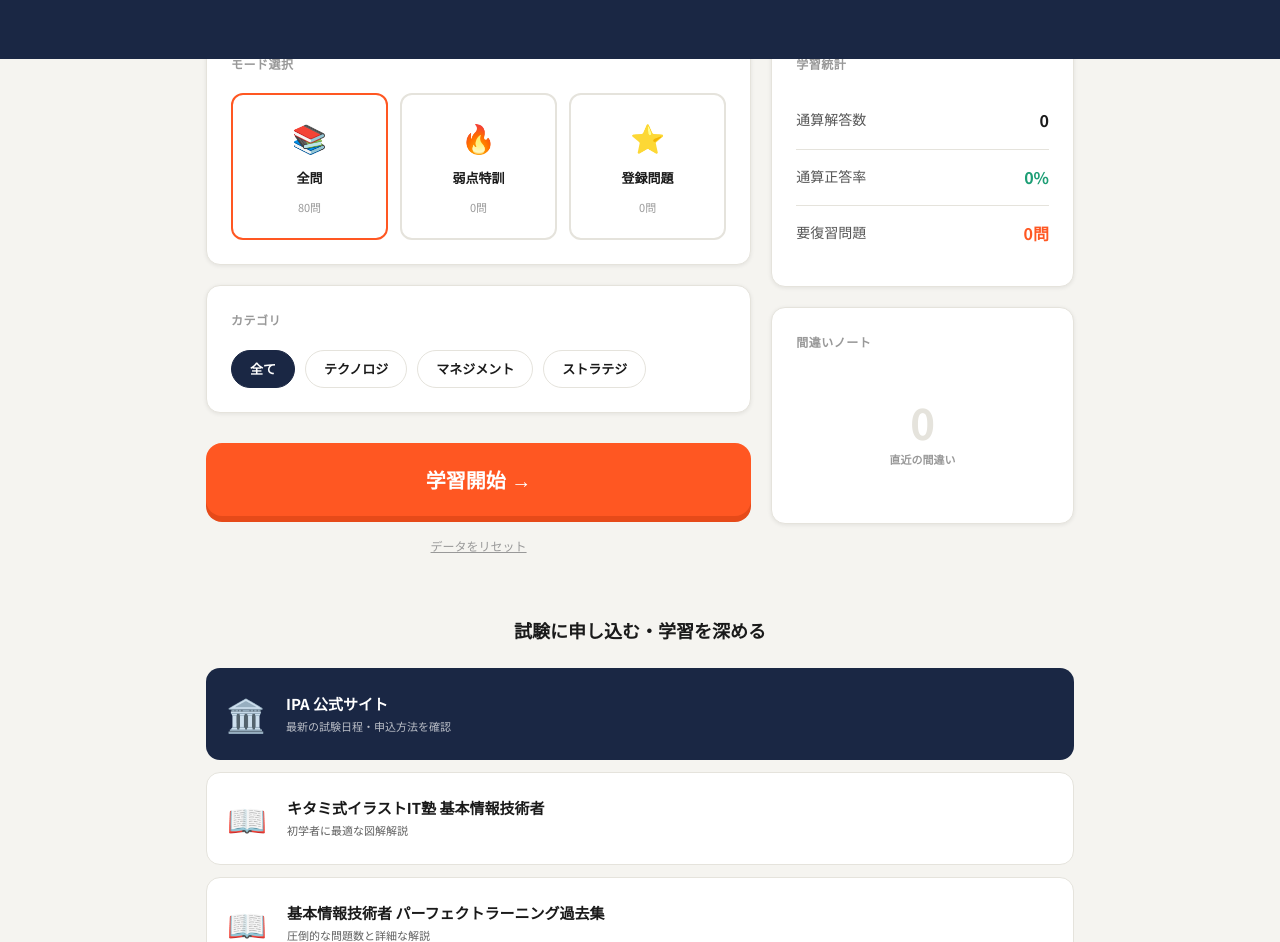
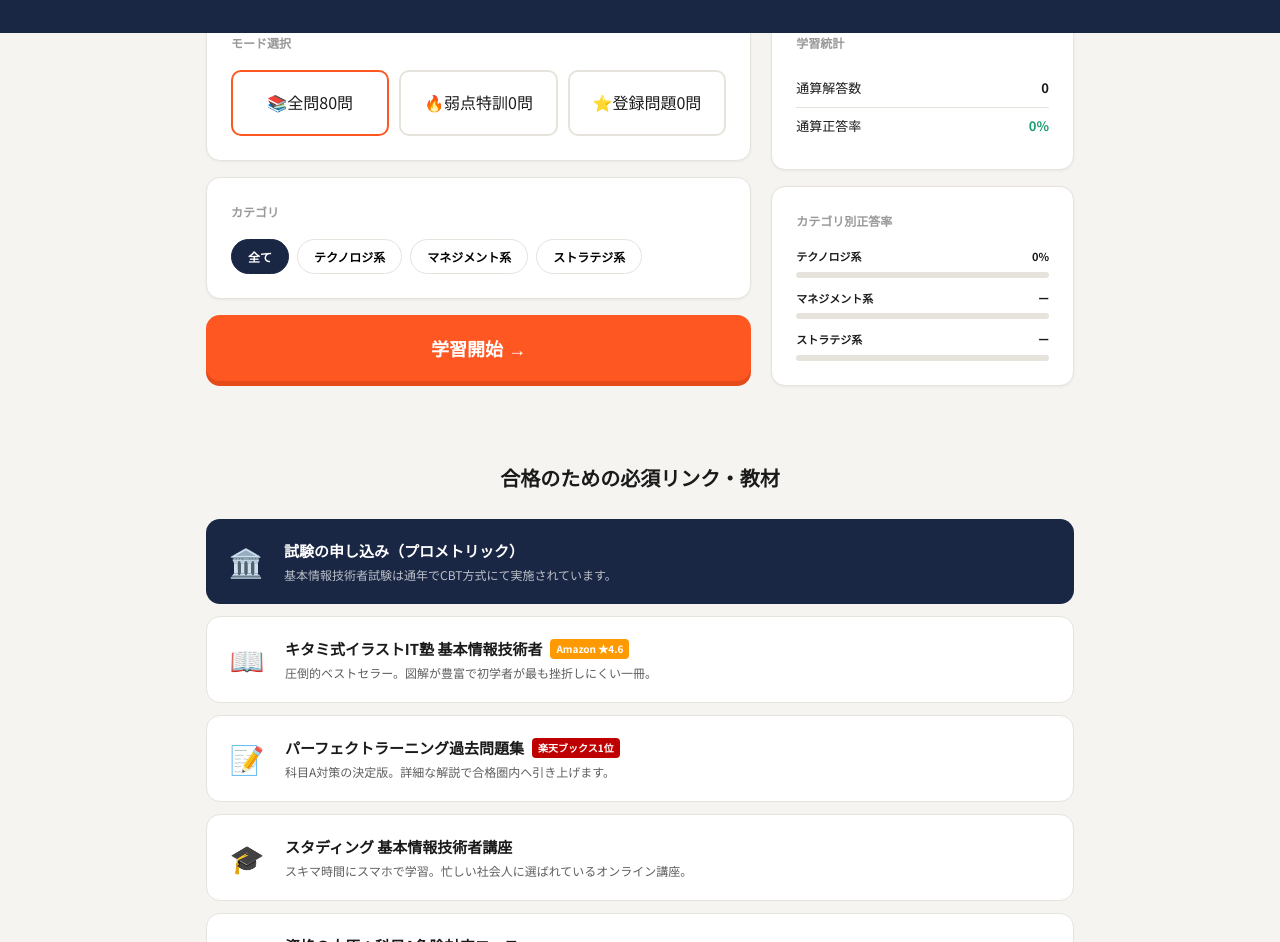
Before and after one commit to shikaku-pass/shikaku, a plain HTML site: page fe.html in a window 1280 px wide. Shown: the part 207-1149 px from the top of the page. Drawn offline with Linux system fonts and the light colour scheme.

Commit message:
Update fe.html

```diff
--- a/fe.html
+++ b/fe.html
@@ -4,235 +4,201 @@
     <meta charset="UTF-8">
     <meta name="viewport" content="width=device-width, initial-scale=1.0">
     <title>基本情報技術者（科目A） 無料問題集・過去問対策 | 資格Pass</title>
-    <meta name="description" content="基本情報技術者（科目A）の無料問題集。スマホ対応、解説付き。全問、弱点特訓、登録問題など多機能な学習モードを搭載。">
     <link rel="preconnect" href="https://fonts.googleapis.com">
     <link href="https://fonts.googleapis.com/css2?family=Zen+Kaku+Gothic+New:wght@400;700;900&family=Noto+Sans+JP:wght@400;500;700&display=swap" rel="stylesheet">
     <style>
         :root {
-            --primary-navy: #1a2744;
-            --accent-orange: #ff5722;
-            --accent-orange-dark: #e64a19;
-            --success-green: #1D9E75;
-            --success-green-bg: #E1F5EE;
-            --bg-gray: #f5f4f0;
-            --card-white: #ffffff;
-            --border-color: #e5e3dc;
-            --text-main: #1a1a1a;
-            --text-sub: #555555;
-            --text-light: #999999;
+            --navy: #1a2744; --green: #1D9E75; --green-bg: #E1F5EE;
+            --accent: #ff5722; --accent-d: #e64a19;
+            --bg: #f5f4f0; --white: #ffffff; --border: #e5e3dc;
+            --text: #1a1a1a; --text-sub: #555555; --text-light: #999999;
             --font-zen: 'Zen Kaku Gothic New', sans-serif;
-            --radius-main: 14px;
-            --shadow-sm: 0 1px 4px rgba(0,0,0,0.08);
+            --radius: 14px;
         }
+        * { box-sizing: border-box; margin: 0; padding: 0; -webkit-tap-highlight-color: transparent; }
+        body { background: var(--bg); font-family: 'Noto Sans JP', sans-serif; color: var(--text); line-height: 1.6; }
 
-        * { box-sizing: border-box; margin: 0; padding: 0; -webkit-tap-highlight-color: transparent; }
-        body { background: var(--bg-gray); font-family: 'Noto Sans JP', sans-serif; color: var(--text-main); line-height: 1.6; }
+        /* --- HEADER (DASHBOARD) --- */
+        .site-header { background: var(--navy); color: #fff; padding: 35px 20px 55px; position: relative; }
+        .header-inner { max-width: 900px; margin: 0 auto; position: relative; }
+        .course-tag { font-size: 11px; font-weight: 900; color: var(--green); letter-spacing: 1.5px; margin-bottom: 8px; display: block; }
+        .site-title { font-family: var(--font-zen); font-size: 28px; font-weight: 900; margin-bottom: 25px; }
+        .header-stats { display: flex; gap: 35px; align-items: baseline; }
+        .stat-unit { display: flex; flex-direction: column; }
+        .stat-num { font-size: 32px; font-weight: 900; line-height: 1; }
+        .stat-num.green { color: var(--green); }
+        .stat-label { font-size: 11px; font-weight: 700; opacity: 0.6; margin-top: 5px; }
+        .grade-badge { position: absolute; right: 0; top: 0; background: rgba(255,255,255,0.08); border: 1px solid rgba(255,255,255,0.15); padding: 12px 16px; border-radius: 12px; text-align: center; }
+        .grade-badge .v { display: block; font-size: 20px; font-weight: 900; border-bottom: 2px solid rgba(255,255,255,0.3); padding-bottom: 2px; }
+        .grade-badge .l { font-size: 10px; font-weight: 900; opacity: 0.5; }
 
-        /* --- DASHBOARD HEADER --- */
-        .dashboard-header { background: var(--primary-navy); color: #fff; padding: 40px 20px 60px; position: relative; }
-        .header-content { max-width: 900px; margin: 0 auto; position: relative; }
-        .course-label { font-size: 11px; font-weight: 900; color: var(--success-green); letter-spacing: 1px; margin-bottom: 8px; display: block; }
-        .course-title { font-family: var(--font-zen); font-size: 32px; font-weight: 900; margin-bottom: 30px; letter-spacing: -0.5px; }
+        /* --- MAIN CONTAINER --- */
+        .main-container { max-width: 900px; margin: -25px auto 80px; padding: 0 16px; display: grid; grid-template-columns: 1.8fr 1fr; gap: 20px; }
 
-        .main-stats { display: flex; gap: 40px; align-items: baseline; }
-        .stat-group { display: flex; flex-direction: column; }
-        .stat-number { font-size: 36px; font-weight: 900; line-height: 1; color: #fff; margin-bottom: 4px; }
-        .stat-number.green { color: var(--success-green); }
-        .stat-label { font-size: 12px; font-weight: 700; opacity: 0.7; }
+        /* --- CARDS --- */
+        .card { background: var(--white); border-radius: var(--radius); padding: 24px; margin-bottom: 16px; box-shadow: 0 1px 3px rgba(0,0,0,0.05); border: 1px solid var(--border); }
+        .card-ttl { font-size: 12px; font-weight: 900; color: var(--text-light); margin-bottom: 18px; }
 
-        .entry-badge { position: absolute; right: 0; top: 0; background: rgba(255,255,255,0.1); border: 1px solid rgba(255,255,255,0.2); padding: 12px 18px; border-radius: 12px; text-align: center; }
-        .entry-badge .val { display: block; font-size: 18px; font-weight: 900; }
-        .entry-badge .lbl { font-size: 10px; opacity: 0.6; }
+        /* --- SELECTORS --- */
+        .mode-grid { display: grid; grid-template-columns: repeat(3, 1fr); gap: 10px; }
+        .mode-item { border: 2px solid var(--border); border-radius: 10px; padding: 18px 5px; text-align: center; cursor: pointer; background: #fff; }
+        .mode-item.active { border-color: var(--accent); position: relative; }
+        .cat-wrap { display: flex; flex-wrap: wrap; gap: 8px; }
+        .cat-btn { background: #fff; border: 1px solid var(--border); padding: 8px 16px; border-radius: 20px; font-size: 12px; font-weight: 700; cursor: pointer; }
+        .cat-btn.active { background: var(--navy); color: #fff; border-color: var(--navy); }
 
-        /* --- LAYOUT GRID --- */
-        .dashboard-container { max-width: 900px; margin: -30px auto 60px; padding: 0 16px; display: grid; grid-template-columns: 1.8fr 1fr; gap: 20px; }
+        /* --- PROGRESS BARS --- */
+        .cat-prog-bar { height: 6px; background: var(--border); border-radius: 10px; margin-top: 6px; overflow: hidden; }
+        .cat-prog-inner { height: 100%; background: #e64a19; width: 0%; transition: width 0.5s; }
 
-        /* --- COMMON CARDS --- */
-        .card { background: var(--card-white); border-radius: var(--radius-main); padding: 24px; margin-bottom: 20px; box-shadow: var(--shadow-sm); border: 1px solid var(--border-color); }
-        .card-header { font-size: 12px; font-weight: 900; color: var(--text-light); margin-bottom: 20px; letter-spacing: 0.5px; }
+        /* --- MAIN BUTTON --- */
+        .btn-main { width: 100%; background: var(--accent); color: #fff; border: none; padding: 20px; border-radius: 14px; font-size: 18px; font-weight: 900; cursor: pointer; box-shadow: 0 5px 0 var(--accent-d); }
+        .btn-main:active { transform: translateY(3px); box-shadow: 0 2px 0 var(--accent-d); }
 
-        /* --- MODE SELECTOR --- */
-        .mode-selector { display: grid; grid-template-columns: repeat(3, 1fr); gap: 12px; }
-        .mode-option { border: 2px solid var(--border-color); border-radius: 12px; padding: 20px 10px; text-align: center; cursor: pointer; transition: all 0.2s; }
-        .mode-option.active { border-color: var(--accent-orange); background: #fff; }
-        .mode-icon { font-size: 28px; display: block; margin-bottom: 8px; }
-        .mode-name { font-size: 13px; font-weight: 900; display: block; margin-bottom: 4px; }
-        .mode-count { font-size: 11px; color: var(--text-light); }
+        /* --- INFO AREA (LINK SECTION) --- */
+        .info-area { grid-column: 1 / -1; margin-top: 40px; }
+        .info-ttl { font-size: 20px; font-weight: 900; text-align: center; margin-bottom: 25px; }
+        .info-card { background: #fff; border: 1px solid var(--border); border-radius: 14px; padding: 20px; display: flex; align-items: center; gap: 18px; margin-bottom: 12px; text-decoration: none; color: inherit; transition: 0.2s; }
+        .info-card:hover { border-color: var(--accent); transform: translateY(-2px); }
+        .info-card.dark { background: var(--navy); color: #fff; border: none; }
+        .info-ico { font-size: 28px; min-width: 40px; text-align: center; }
+        .info-cnt .t { font-size: 15px; font-weight: 900; margin-bottom: 2px; display: flex; align-items: center; gap: 8px; }
+        .info-cnt .d { font-size: 12px; opacity: 0.7; }
+        .shop-tag { font-size: 10px; padding: 2px 6px; border-radius: 4px; font-weight: 700; color: #fff; }
+        .tag-amz { background: #ff9900; }
+        .tag-rak { background: #bf0000; }
 
-        /* --- CATEGORY SELECTOR --- */
-        .category-tags { display: flex; flex-wrap: wrap; gap: 10px; }
-        .tag { background: #fff; border: 1px solid var(--border-color); padding: 8px 18px; border-radius: 30px; font-size: 13px; font-weight: 700; cursor: pointer; }
-        .tag.active { background: var(--primary-navy); color: #fff; border-color: var(--primary-navy); }
-
-        /* --- ACTION BUTTON --- */
-        .btn-start { width: 100%; background: var(--accent-orange); color: #fff; border: none; padding: 22px; border-radius: 16px; font-size: 20px; font-weight: 900; cursor: pointer; box-shadow: 0 6px 0 var(--accent-orange-dark); transition: 0.1s; margin-top: 10px; }
-        .btn-start:active { transform: translateY(3px); box-shadow: 0 3px 0 var(--accent-orange-dark); }
-        .reset-data { text-align: center; margin-top: 20px; font-size: 12px; color: var(--text-light); text-decoration: underline; cursor: pointer; display: block; }
-
-        /* --- SIDE STATS --- */
-        .side-stat-row { display: flex; justify-content: space-between; padding: 15px 0; border-bottom: 1px solid var(--border-color); font-size: 14px; }
-        .side-stat-row:last-child { border-bottom: none; }
-        .side-stat-label { font-weight: 500; color: var(--text-sub); }
-        .side-stat-value { font-weight: 900; font-size: 16px; }
-        .side-stat-value.green { color: var(--success-green); }
-        .side-stat-value.orange { color: var(--accent-orange); }
-
-        .wrong-note-card { text-align: center; padding: 30px 0; }
-        .wrong-count { font-size: 42px; font-weight: 900; color: var(--border-color); line-height: 1; }
-        .wrong-label { font-size: 11px; color: var(--text-light); margin-top: 8px; font-weight: 700; }
-
-        /* --- INFO SECTION (FOOTER) --- */
-        .info-section { grid-column: 1 / -1; margin-top: 40px; }
-        .section-ttl { font-size: 18px; font-weight: 900; text-align: center; margin-bottom: 24px; }
-        .info-link-card { background: #fff; border: 1px solid var(--border-color); border-radius: 14px; padding: 20px; display: flex; align-items: center; gap: 20px; margin-bottom: 12px; text-decoration: none; color: inherit; }
-        .info-link-card.dark { background: var(--primary-navy); color: #fff; border: none; }
-        .info-icon-box { font-size: 32px; width: 40px; text-align: center; }
-        .info-text-box .title { font-size: 15px; font-weight: 900; margin-bottom: 2px; }
-        .info-text-box .desc { font-size: 11px; opacity: 0.7; }
+        /* --- FOOTER --- */
+        .site-footer { background: #fff; padding: 60px 20px; border-top: 1px solid var(--border); margin-top: 60px; }
+        .footer-inner { max-width: 900px; margin: 0 auto; text-align: center; }
+        .footer-links { display: flex; justify-content: center; gap: 25px; margin-bottom: 30px; font-size: 13px; font-weight: 700; color: var(--text-sub); }
+        .copy { font-size: 11px; color: var(--text-light); }
 
         @media (max-width: 768px) {
-            .dashboard-container { grid-template-columns: 1fr; }
-            .entry-badge { position: static; margin-bottom: 20px; display: inline-block; }
-            .main-stats { gap: 25px; }
+            .main-container { grid-template-columns: 1fr; }
         }
     </style>
 </head>
 <body>
 
-    <div id="dashboard">
-        <header class="dashboard-header">
-            <div class="header-content">
-                <span class="course-label">FE 科目A試験</span>
-                <h1 class="course-title">基本情報技術者</h1>
-
-                <div class="main-stats">
-                    <div class="stat-group">
-                        <span class="stat-number green" id="header-rate">0%</span>
-                        <span class="stat-label">正答率</span>
-                    </div>
-                    <div class="stat-group">
-                        <span class="stat-number" id="header-count">0</span>
-                        <span class="stat-label">解答数</span>
-                    </div>
-                </div>
-
-                <div class="entry-badge">
-                    <span class="val">入門</span>
-                    <span class="lbl">GRADE</span>
+<div id="home-view">
+    <header class="site-header">
+        <div class="header-inner">
+            <span class="course-tag">FE 科目A試験対策</span>
+            <h1 class="site-title">基本情報技術者</h1>
+            <div class="grade-badge"><span class="v">入門</span><span class="l">GRADE</span></div>
+            <div class="header-stats">
+                <div class="stat-unit"><span class="stat-num green" id="h-rate">0%</span><span class="stat-label">正答率</span></div>
+                <div class="stat-unit"><span class="stat-num" id="h-count">0</span><span class="stat-label">解答数</span></div>
             </div>
         </div>
     </header>
 
-        <div class="dashboard-container">
-            <div class="dash-left">
+    <div class="main-container">
+        <div class="col-left">
             <div class="card">
-                    <div class="card-header">モード選択</div>
-                    <div class="mode-selector">
-                        <div class="mode-option active" onclick="selectMode(this)">
-                            <span class="mode-icon">📚</span>
-                            <span class="mode-name">全問</span>
-                            <span class="mode-count">80問</span>
+                <div class="card-ttl">モード選択</div>
+                <div class="mode-grid">
+                    <div class="mode-item active"><span class="mode-ico">📚</span><span class="mode-txt">全問</span><span class="mode-count">80問</span></div>
+                    <div class="mode-item"><span class="mode-ico">🔥</span><span class="mode-txt">弱点特訓</span><span class="mode-count">0問</span></div>
+                    <div class="mode-item"><span class="mode-ico">⭐</span><span class="mode-txt">登録問題</span><span class="mode-count">0問</span></div>
                 </div>
-                        <div class="mode-option" onclick="selectMode(this)">
-                            <span class="mode-icon">🔥</span>
-                            <span class="mode-name">弱点特訓</span>
-                            <span class="mode-count">0問</span>
             </div>
-                        <div class="mode-option" onclick="selectMode(this)">
-                            <span class="mode-icon">⭐</span>
-                            <span class="mode-name">登録問題</span>
-                            <span class="mode-count">0問</span>
+            <div class="card">
+                <div class="card-ttl">カテゴリ</div>
+                <div class="cat-wrap">
+                    <button class="cat-btn active">全て</button>
+                    <button class="cat-btn">テクノロジ系</button>
+                    <button class="cat-btn">マネジメント系</button>
+                    <button class="cat-btn">ストラテジ系</button>
+                </div>
+            </div>
+            <button class="btn-main" onclick="alert('クイズ画面へ')">学習開始 →</button>
+        </div>
+
+        <div class="col-right">
+            <div class="card">
+                <div class="card-ttl">学習統計</div>
+                <div style="display:flex;justify-content:space-between;font-size:13px;padding:8px 0;border-bottom:1px solid var(--border);">
+                    <span>通算解答数</span><span style="font-weight:900;">0</span>
+                </div>
+                <div style="display:flex;justify-content:space-between;font-size:13px;padding:8px 0;">
+                    <span>通算正答率</span><span style="font-weight:900;color:var(--green);">0%</span>
+                </div>
+            </div>
+            <div class="card">
+                <div class="card-ttl">カテゴリ別正答率</div>
+                <div style="margin-bottom:12px;">
+                    <div style="display:flex;justify-content:space-between;font-size:11px;font-weight:900;"><span>テクノロジ系</span><span>0%</span></div>
+                    <div class="cat-prog-bar"><div class="cat-prog-inner" style="width:0%;"></div></div>
+                </div>
+                <div style="margin-bottom:12px;">
+                    <div style="display:flex;justify-content:space-between;font-size:11px;font-weight:900;"><span>マネジメント系</span><span>ー</span></div>
+                    <div class="cat-prog-bar"><div class="cat-prog-inner"></div></div>
+                </div>
+                <div>
+                    <div style="display:flex;justify-content:space-between;font-size:11px;font-weight:900;"><span>ストラテジ系</span><span>ー</span></div>
+                    <div class="cat-prog-bar"><div class="cat-prog-inner"></div></div>
                 </div>
             </div>
         </div>
 
-                <div class="card">
-                    <div class="card-header">カテゴリ</div>
-                    <div class="category-tags">
-                        <span class="tag active" onclick="selectTag(this)">全て</span>
-                        <span class="tag" onclick="selectTag(this)">テクノロジ</span>
-                        <span class="tag" onclick="selectTag(this)">マネジメント</span>
-                        <span class="tag" onclick="selectTag(this)">ストラテジ</span>
+        <div class="info-area">
+            <h2 class="info-ttl">合格のための必須リンク・教材</h2>
+
+            <a href="https://www.prometric-jp.com/exam/ipa/" target="_blank" class="info-card dark">
+                <div class="info-ico">🏛️</div>
+                <div class="info-cnt">
+                    <div class="t">試験の申し込み（プロメトリック）</div>
+                    <div class="d">基本情報技術者試験は通年でCBT方式にて実施されています。</div>
                 </div>
+            </a>
+
+            <a href="https://www.amazon.co.jp/s?k=%E5%9F%BA%E6%9C%AC%E6%83%85%E5%A0%B1%E6%8A%80%E8%A1%93%E8%80%85+%E3%82%AD%E3%82%BF%E3%83%9F%E5%BC%8F&ref=nb_sb_noss" target="_blank" class="info-card">
+                <div class="info-ico">📖</div>
+                <div class="info-cnt">
+                    <div class="t">キタミ式イラストIT塾 基本情報技術者 <span class="shop-tag tag-amz">Amazon ★4.6</span></div>
+                    <div class="d">圧倒的ベストセラー。図解が豊富で初学者が最も挫折しにくい一冊。</div>
                 </div>
+            </a>
 
-                <button class="btn-start">学習開始 →</button>
-                <span class="reset-data" onclick="resetApp()">データをリセット</span>
+            <a href="https://search.rakuten.co.jp/search/mall/%E5%9F%BA%E6%9C%AC%E6%83%85%E5%A0%B1%E6%8A%80%E8%A1%93%E8%80%85+%E3%83%91%E3%83%BC%E3%83%BB%E3%83%95%E3%82%A7%E3%82%AF%E3%83%88%E3%83%A9%E3%83%BC%E3%83%8B%E3%83%B3%E3%82%B0/" target="_blank" class="info-card">
+                <div class="info-ico">📝</div>
+                <div class="info-cnt">
+                    <div class="t">パーフェクトラーニング過去問題集 <span class="shop-tag tag-rak">楽天ブックス1位</span></div>
+                    <div class="d">科目A対策の決定版。詳細な解説で合格圏内へ引き上げます。</div>
                 </div>
+            </a>
 
-            <div class="dash-right">
-                <div class="card">
-                    <div class="card-header">学習統計</div>
-                    <div class="side-stat-row">
-                        <span class="side-stat-label">通算解答数</span>
-                        <span class="side-stat-value" id="side-count">0</span>
+            <a href="https://studying.jp/kihonjoho/" target="_blank" class="info-card">
+                <div class="info-ico">🎓</div>
+                <div class="info-cnt">
+                    <div class="t">スタディング 基本情報技術者講座</div>
+                    <div class="d">スキマ時間にスマホで学習。忙しい社会人に選ばれているオンライン講座。</div>
                 </div>
-                    <div class="side-stat-row">
-                        <span class="side-stat-label">通算正答率</span>
-                        <span class="side-stat-value green" id="side-rate">0%</span>
+            </a>
+
+            <a href="https://www.o-hara.jp/course/kihon_joho" target="_blank" class="info-card">
+                <div class="info-ico">🏫</div>
+                <div class="info-cnt">
+                    <div class="t">資格の大原：科目A免除対応コース</div>
+                    <div class="d">本気で一発合格を目指すなら。科目A免除制度を利用できる通学・通信。</div>
                 </div>
-                    <div class="side-stat-row">
-                        <span class="side-stat-label">要復習問題</span>
-                        <span class="side-stat-value orange">0問</span>
-                    </div>
-                </div>
-
-                <div class="card">
-                    <div class="card-header">間違いノート</div>
-                    <div class="wrong-note-card">
-                        <div class="wrong-count">0</div>
-                        <div class="wrong-label">直近の間違い</div>
+            </a>
         </div>
     </div>
 </div>
 
-            <div class="info-section">
-                <h2 class="section-ttl">試験に申し込む・学習を深める</h2>
+<footer class="site-footer">
+    <div class="footer-inner">
+        <div class="footer-links">
+            <a href="#">プライバシーポリシー</a>
+            <a href="https://www.ipa.go.jp/" target="_blank">IPA公式サイト</a>
+            <a href="#">お問い合わせ</a>
+        </div>
+        <p class="copy">© 2026 資格Pass 基本情報技術者試験対策室</p>
+    </div>
+</footer>
 
-                <a href="https://www.ipa.go.jp/shiken/kubun/fe.html" target="_blank" class="info-link-card dark">
-                    <div class="info-icon-box">🏛️</div>
-                    <div class="info-text-box">
-                        <div class="title">IPA 公式サイト</div>
-                        <div class="desc">最新の試験日程・申込方法を確認</div>
-                    </div>
-                </a>
-
-                <div class="info-link-card">
-                    <div class="info-icon-box">📖</div>
-                    <div class="info-text-box">
-                        <div class="title">キタミ式イラストIT塾 基本情報技術者</div>
-                        <div class="desc">初学者に最適な図解解説</div>
-                    </div>
-                </div>
-
-                <div class="info-link-card">
-                    <div class="info-icon-box">📖</div>
-                    <div class="info-text-box">
-                        <div class="title">基本情報技術者 パーフェクトラーニング過去集</div>
-                        <div class="desc">圧倒的な問題数と詳細な解説</div>
-                    </div>
-                </div>
-            </div>
-        </div>
-    </div>
-
-    <script>
-        // 危険物取扱者版のUIロジックをシミュレート
-        function selectMode(el) {
-            document.querySelectorAll('.mode-option').forEach(m => m.classList.remove('active'));
-            el.classList.add('active');
-        }
-
-        function selectTag(el) {
-            document.querySelectorAll('.tag').forEach(t => t.classList.remove('active'));
-            el.classList.add('active');
-        }
-
-        function resetApp() {
-            if(confirm('学習データをすべてリセットしますか？')) {
-                location.reload();
-            }
-        }
-    </script>
 </body>
 </html>
```
Lines whose indentation alone changed are shown as unchanged.
